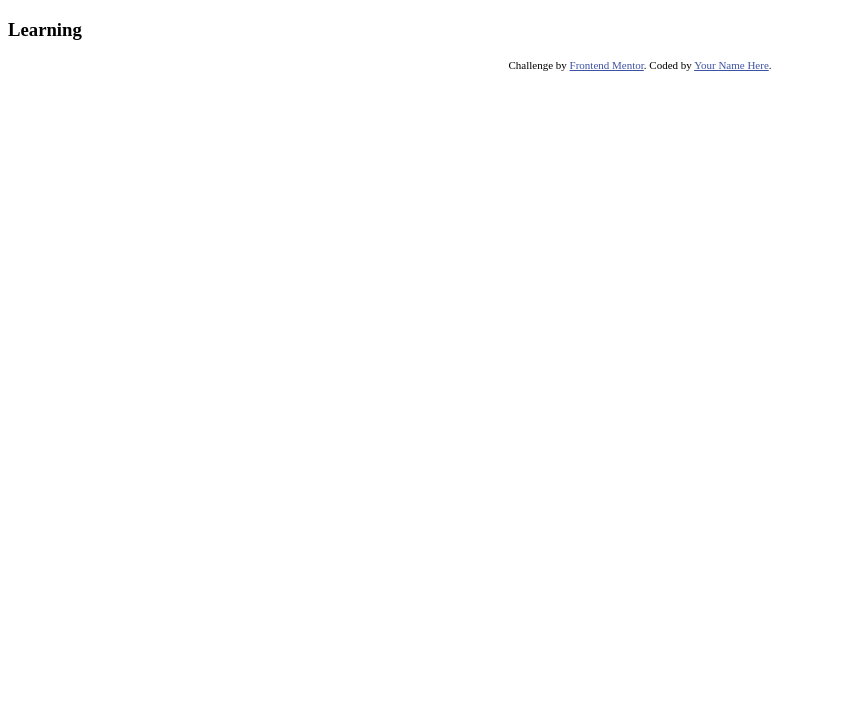
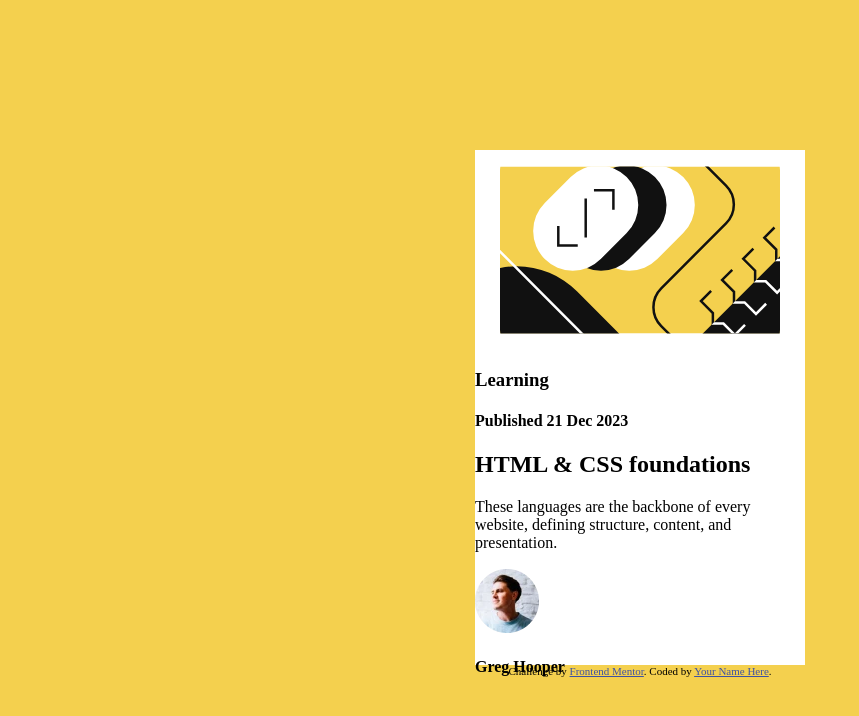
Before and after one commit to Kintama1/blog-preview-card-main, a plain HTML site: page index.html in a window 1280 px wide. Shown: the whole page, without its empty margins (0-859 px from the left). Drawn offline with Linux system fonts and the light colour scheme.

Commit message:
Made the HTML skeleton and started styling

```diff
--- a/index.html
+++ b/index.html
@@ -5,7 +5,7 @@
   <meta name="viewport" content="width=device-width, initial-scale=1.0"> <!-- displays site properly based on user's device -->
 
   <link rel="icon" type="image/png" sizes="32x32" href="./assets/images/favicon-32x32.png">
-
+  <link rel="stylesheet" href= "styles.css" />
   <title>Frontend Mentor | Blog preview card</title>
 
   <!-- Feel free to remove these styles or customise in your own stylesheet 👍 -->
@@ -15,18 +15,20 @@
   </style>
 </head>
 <body>
-<div class="learningBlock">
-  <h3 id="learning">Learning</h3>
-</div>
-<div
-  Published 21 Dec 2023
-
-  HTML & CSS foundations
-
-  These languages are the backbone of every website, defining structure, content, and presentation.
-
-  Greg Hooper
-
+    <!-- main text block -->
+    <div class="mainBlock">
+        <img src="/assets/images/illustration-article.svg" id="illustration"alt="illustration"/>
+        <h3 id="learning">Learning</h3>
+        <h4 id="date">Published 21 Dec 2023</h4>
+        <h2 id="title">HTML & CSS foundations</h2>
+        <p id="paragraph">These languages are the backbone of every website,
+         defining structure, content, and presentation.</p>
+         <!-- Author block -->
+        <div class="authorBlock">
+            <img src="/assets/images/image-avatar.webp" alt = "Profile Icon"/>
+            <h4 id="name" >Greg Hooper</h4>
+          </div>
+      </div>
   <div class="attribution">
     Challenge by <a href="https://www.frontendmentor.io?ref=challenge" target="_blank">Frontend Mentor</a>.
     Coded by <a href="#">Your Name Here</a>.
--- /dev/null
+++ b/styles.css
@@ -0,0 +1,21 @@
+body {
+    display: flex;
+    background-color: hsl(47, 88%, 63%);
+    height: 100vh;
+    margin:0;
+    flex-direction: column;
+}
+.mainBlock{
+    align-self: center;
+    background-color: white;
+    height: 515px;
+    width: 330px;
+    margin-top: 150px;
+}
+#illustration{
+    width: 85%;
+    display: block;
+    margin: auto;
+    height: 200px;
+    border-radius: 20px;
+}
```
